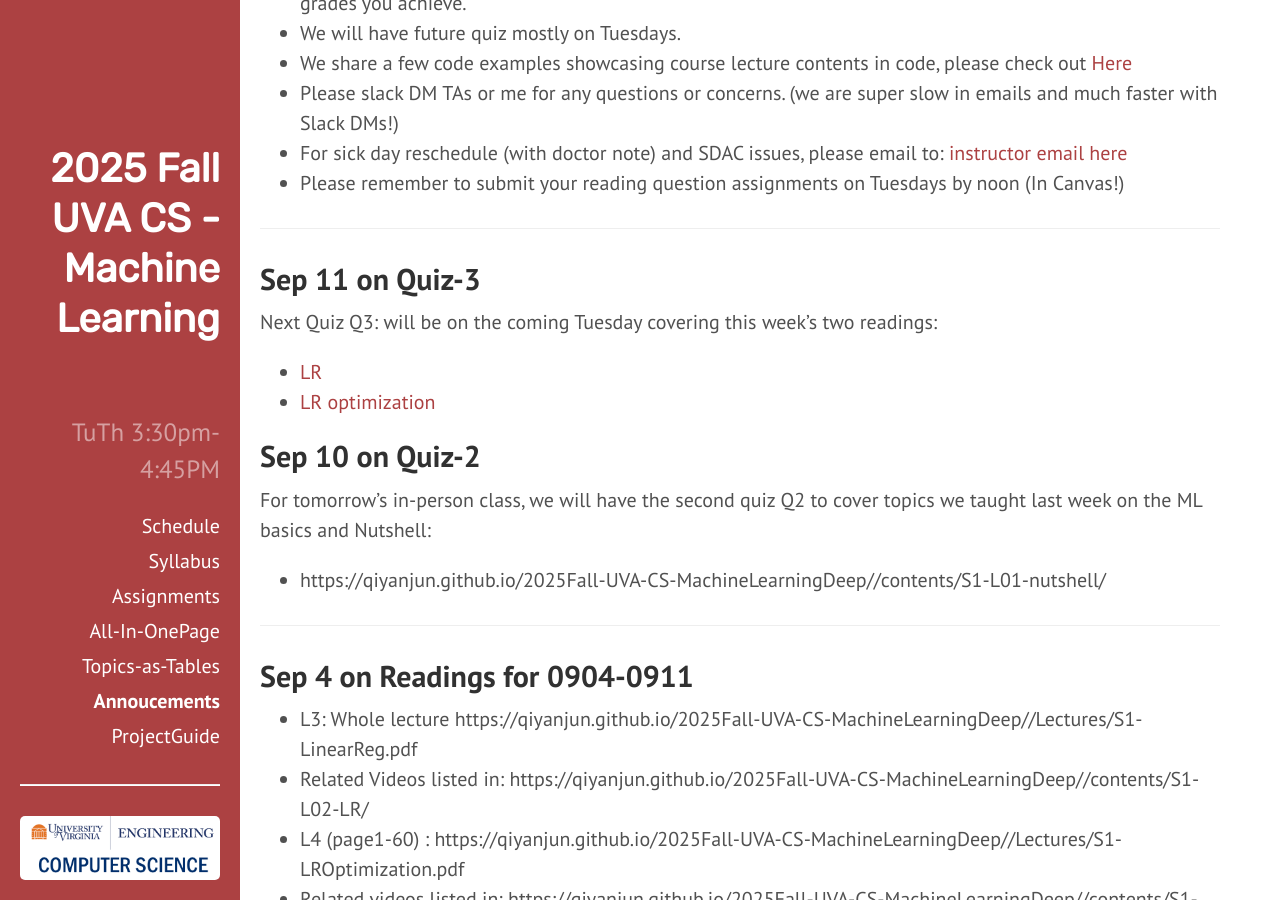
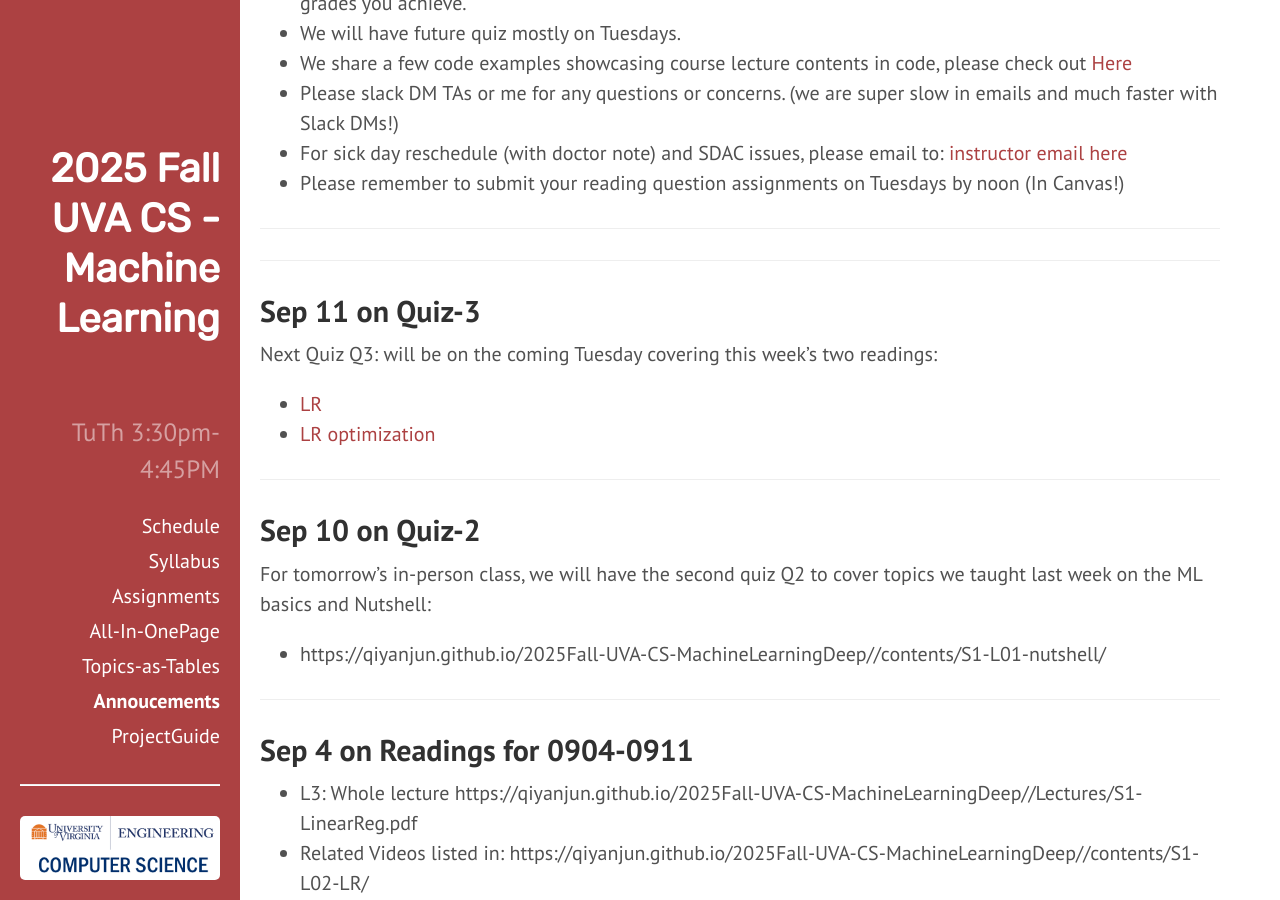
Before and after one commit to qiyanjun/2025Fall-UVA-CS-MachineLearningDeep, a Jekyll site: the page built from z25fBlog.md, in a window 1280 px wide and 900 px high, scrolled down 382 px. Built offline with Jekyll 4.4.1, drawn with Linux system fonts in a browser that asks for light colours.

Commit message:
Update z25fBlog.md

```diff
--- a/z25fBlog.md
+++ b/z25fBlog.md
@@ -17,7 +17,7 @@ desc: "Important Annoucements for 2025 Fall UVa CS -ML-Undergraduate"
 - For sick day reschedule (with doctor note) and SDAC issues, please email to: [instructor email here](mailto:instructors-25f-machine-learning-1534062135941@mail.canvas.its.virginia.edu)
 - Please remember to submit your reading question assignments on Tuesdays by noon (In Canvas!)
 
-
+---
 <hr>
 
 ## Sep 11 on Quiz-3
@@ -26,7 +26,7 @@ Next Quiz Q3: will be on the coming Tuesday covering this week's two readings:
 - [LR](https://qiyanjun.github.io/2025Fall-UVA-CS-MachineLearningDeep//contents/S1-L02-LR/)
 - [LR optimization](https://qiyanjun.github.io/2025Fall-UVA-CS-MachineLearningDeep//contents/S1-L04-LRO/)
 
-
+<hr>
 ## Sep 10 on Quiz-2
 
 For tomorrow’s in-person class, we will have the second quiz Q2 to cover topics we taught last week on the ML basics and Nutshell:
```
